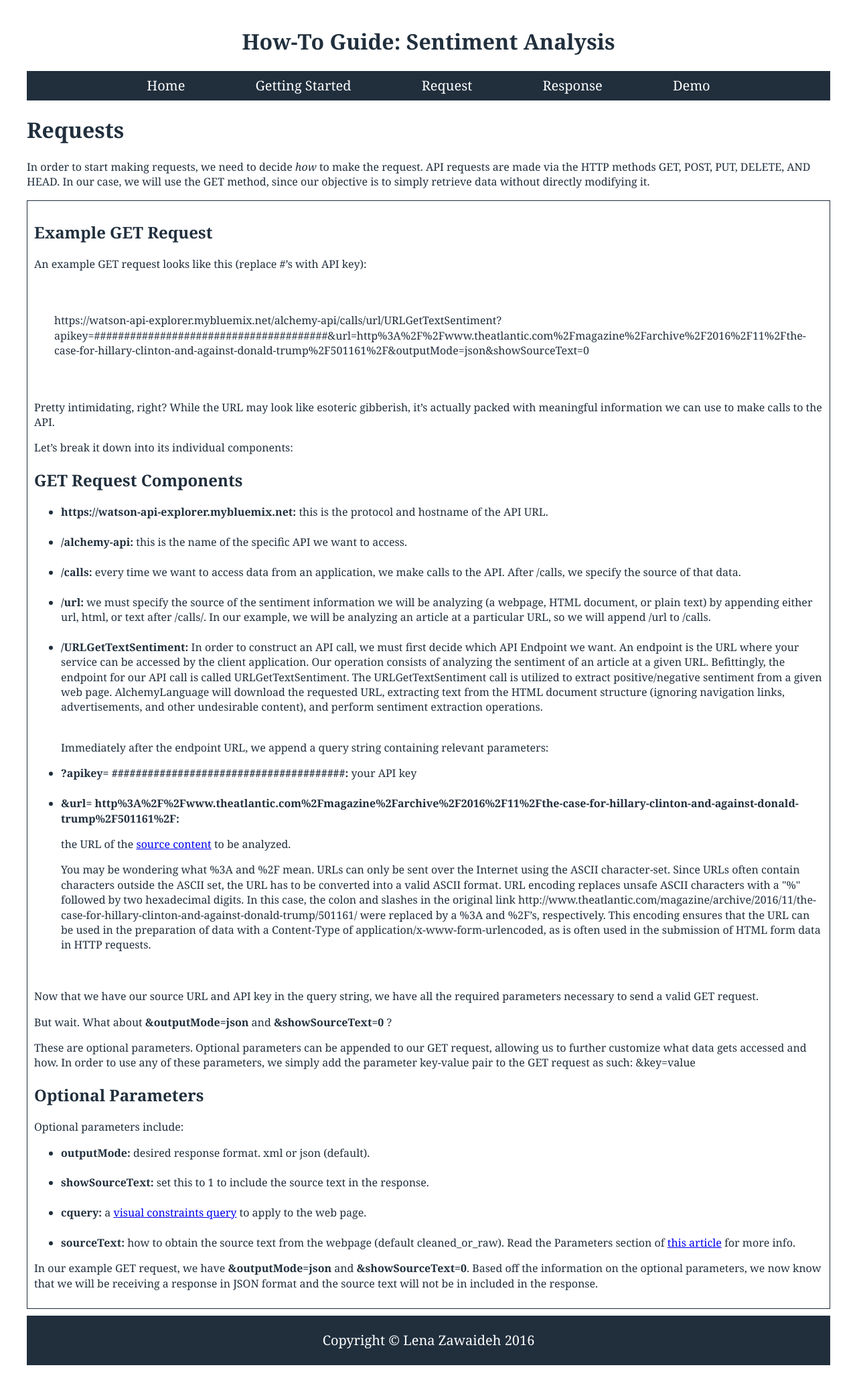
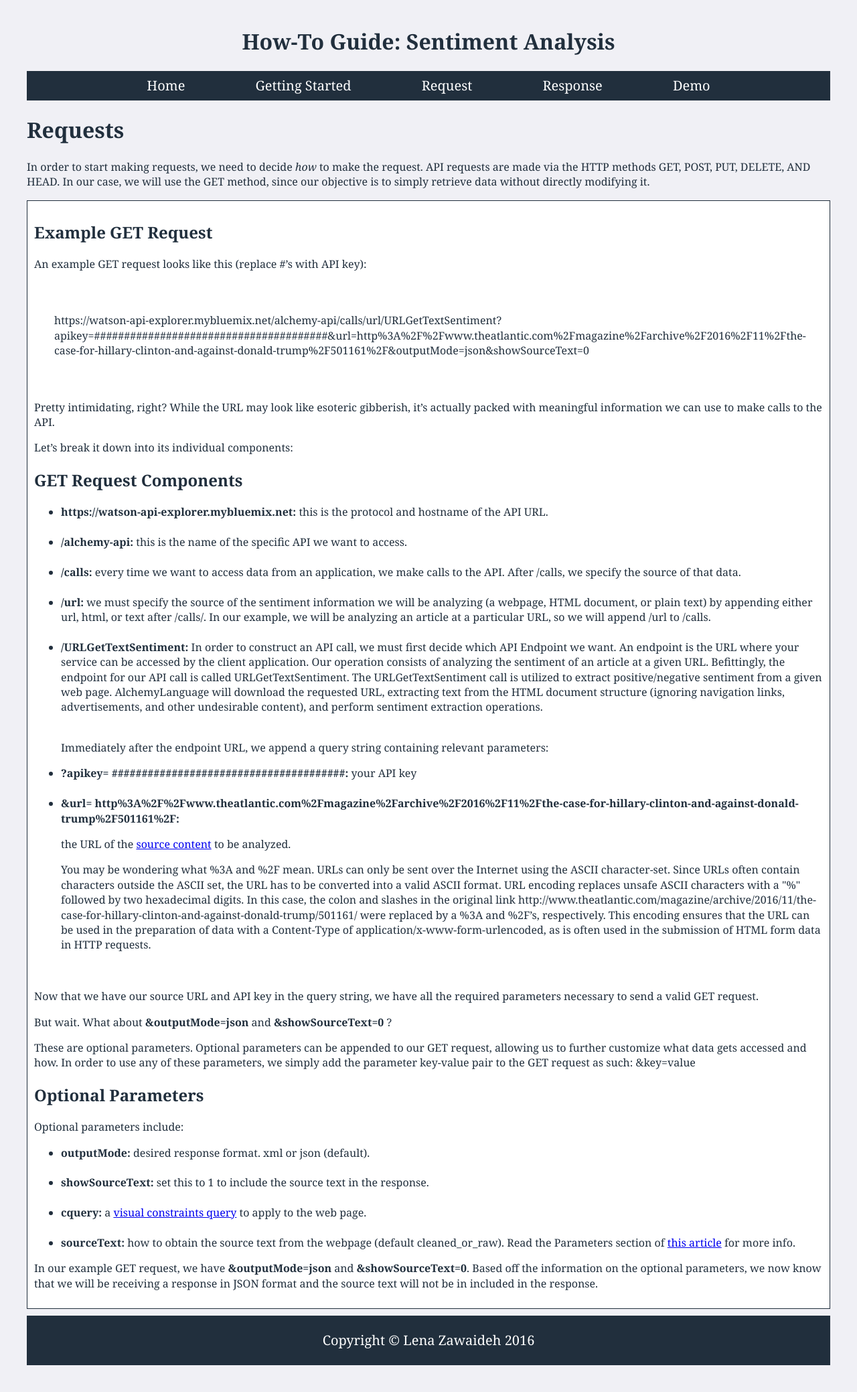
Before and after one commit to lenaz/How-To-Guide, a Jekyll site: the page built from request.html, in a window 1280 px wide. Shown: the whole page at 67% size. Built offline with Jekyll 4.4.1, drawn with Linux system fonts in a browser that asks for light colours; Markdown is read by kramdown in place of the engine named in the settings.

Commit message:
Update common.css

```diff
--- a/css/common.css
+++ b/css/common.css
@@ -8,6 +8,7 @@ html {
 body {
     color: #212F3D;
     margin: 40px;
+    background-color: #f0f0f5
 }
 
 .main-header {
@@ -74,11 +75,13 @@ body {
     border: 1.5px solid #212F3D;
     margin: 0 auto;
     padding: 10px;
+    background-color: #fff;
 }
 
 .url-div {
     margin: 30 auto;
     padding: 30px;
+    background-color: #fff;
 }
 
 .get-started-img {
```
